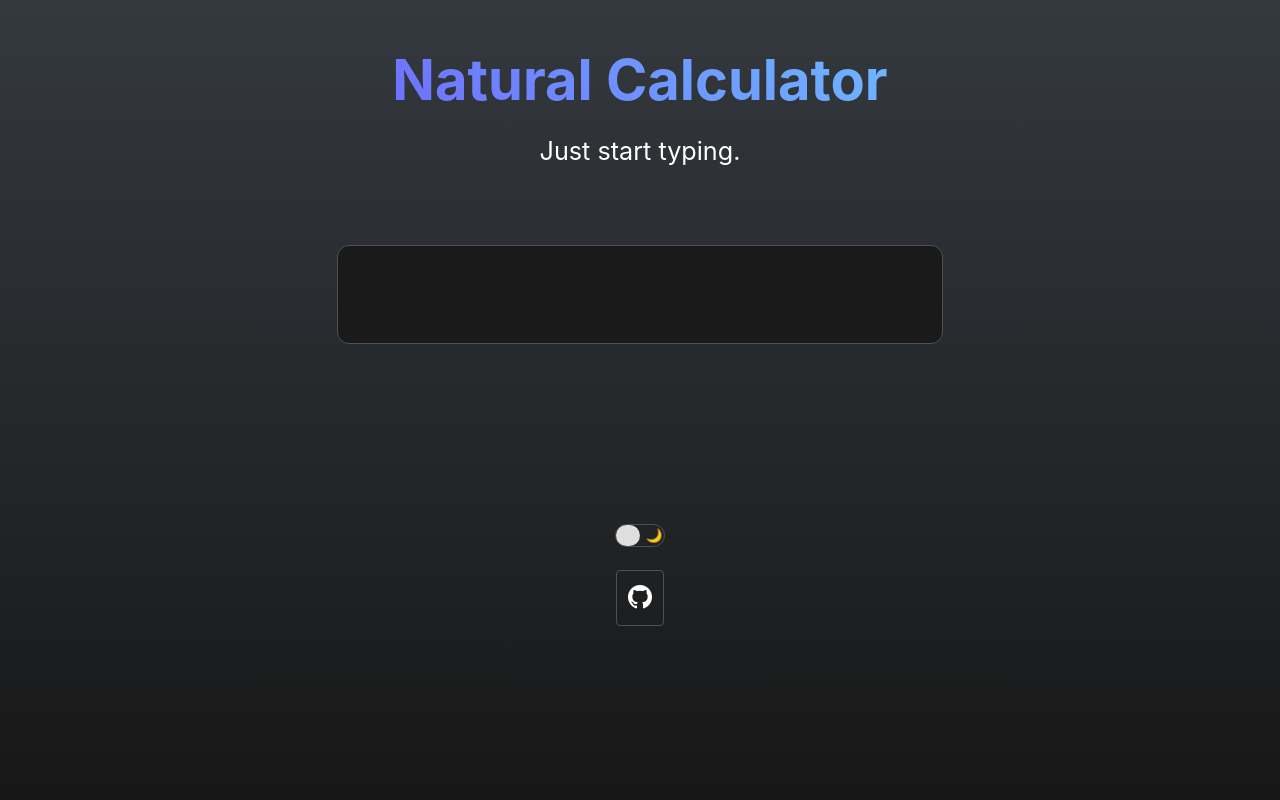
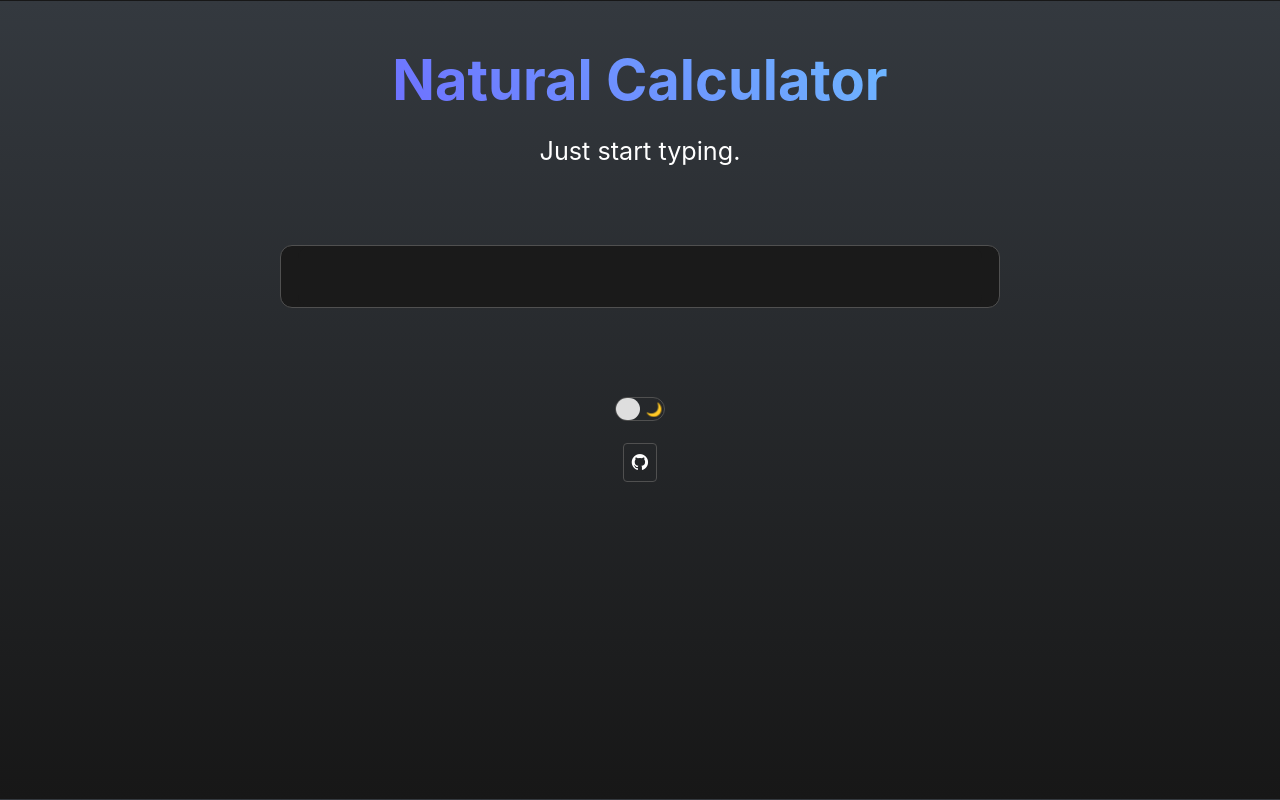
Before and after one commit to giosali/natural-calculator, a React (Create React App) app: page / in a window 1280 px wide. Built offline with nearby package versions, Linux system fonts and the light colour scheme.

Commit message:
Add responsiveness

```diff
--- a/src/index.css
+++ b/src/index.css
@@ -25,20 +25,28 @@
 }
 
 html {
+  background: linear-gradient(white, #DDDDDD);
   height: 100%;
 }
 
 body {
-  background: linear-gradient(white, #DDDDDD);
   border: 1px solid transparent;
   font-family: -apple-system, BlinkMacSystemFont, 'Segoe UI', 'Roboto', 'Oxygen',
     'Ubuntu', 'Cantarell', 'Fira Sans', 'Droid Sans', 'Helvetica Neue',
     sans-serif;
+  margin: 0;
+  padding: 2em 0;
   min-height: 100%;
   -webkit-font-smoothing: antialiased;
   -moz-osx-font-smoothing: grayscale;
 }
 
+@media (min-width: 50em) {
+  body {
+    padding: 0;
+  }
+}
+
 body.dark {
   background: linear-gradient(#34393F, #171717);
 }
--- a/src/stylesheets/Button.css
+++ b/src/stylesheets/Button.css
@@ -3,9 +3,27 @@
   border: 1.125px solid var(--light-scheme-border-color);
   border-radius: 4px;
   cursor: pointer;
-  font-size: 1.25em;
+  font-size: 1.25rem;
   padding: 0.4em;
   transition: background 0.15s linear, border 0.15s linear;
+}
+
+@media (min-width: 35em) {
+  .Button {
+    font-size: 1.125rem;
+  }
+}
+
+@media (min-width: 50em) {
+  .Button {
+    font-size: 1rem;
+  }
+}
+
+@media (min-width: 67.5em) {
+  .Button {
+    font-size: 0.85rem;
+  }
 }
 
 body.dark .Button {
--- a/src/stylesheets/Calculator.css
+++ b/src/stylesheets/Calculator.css
@@ -2,7 +2,25 @@
   display: flex;
   justify-content: center;
   margin: 3.5em auto;
-  max-width: 70vw;
+  max-width: 80vw;
+}
+
+@media (min-width: 35em) {
+  .Calculator {
+    max-width: 480px;
+  }
+}
+
+@media (min-width: 50em) {
+  .Calculator {
+    max-width: 576px;
+  }
+}
+
+@media (min-width: 67.5em) {
+  .Calculator {
+    max-width: 720px;
+  }
 }
 
 .Calculator__wrapper {
@@ -10,6 +28,7 @@
   border: 1px solid var(--light-scheme-border-color);
   border-radius: 12px;
   padding: 0 0.75em;
+  width: 100%;
 }
 
 body.dark .Calculator__wrapper {
@@ -30,10 +49,29 @@ body.dark .Calculator__wrapper--focused {
   border-radius: 12px;
   border-style: none;
   font-family: source-code-pro, Menlo, Monaco, Consolas, Courier New, monospace;
-  font-size: 2em;
+  font-size: 2rem;
   font-weight: 300;
   padding: 0.5em 0;
   word-spacing: -.4ch;
+  width: 100%;
+}
+
+@media (min-width: 35em) {
+  .Calculator__input {
+    font-size: 1.75rem;
+  }
+}
+
+@media (min-width: 50em) {
+  .Calculator__input {
+    font-size: 1.5rem;
+  }
+}
+
+@media (min-width: 67.5em) {
+  .Calculator__input {
+    font-size: 1.25rem;
+  }
 }
 
 body.dark .Calculator__input {
@@ -67,6 +105,24 @@ body.dark .Calculator__separator {
   padding: 0.75em 0;
 }
 
+@media (min-width: 35em) {
+  .Calculator__output {
+    padding: 0.7em 0;
+  }
+}
+
+@media (min-width: 50em) {
+  .Calculator__output {
+    padding: 0.5em 0;
+  }
+}
+
+@media (min-width: 67.5em) {
+  .Calculator__output {
+    padding: 0.4em 0;
+  }
+}
+
 body.dark .Calculator__output {
   color: var(--dark-scheme-color);
 }
@@ -76,5 +132,23 @@ body.dark .Calculator__output {
 }
 
 .Calculator__result {
-  font-size: 1.25em;
+  font-size: 1.25rem;
 }
+
+@media (min-width: 35em) {
+  .Calculator__result {
+    font-size: 1.125rem;
+  }
+}
+
+@media (min-width: 50em) {
+  .Calculator__result {
+    font-size: 1rem;
+  }
+}
+
+@media (min-width: 67.5em) {
+  .Calculator__result {
+    font-size: 0.85rem;
+  }
+}
--- a/src/stylesheets/Footer.css
+++ b/src/stylesheets/Footer.css
@@ -5,3 +5,15 @@
   gap: 1em;
   margin: 8em 0 0 0;
 }
+
+@media (min-width: 50em) {
+  .Footer {
+    margin: 5em 0 0 0;
+  }
+}
+
+@media (min-width: 67.5em) {
+  .Footer {
+    margin: 4em 0 0 0;
+  }
+}
--- a/src/stylesheets/ToasterNotification.css
+++ b/src/stylesheets/ToasterNotification.css
@@ -1,5 +1,5 @@
 .ToasterNotification {
-  animation: slidein 2s ease-in-out forwards;
+  animation: slidein 2s ease-in-out;
   background: linear-gradient(45deg, #eee, white);
   border: 0.5px solid lightgray;
   border-radius: 10px;
@@ -11,6 +11,13 @@
   position: absolute;
   text-align: center;
   top: 85%;
+  z-index: 100;
+}
+
+@media (min-width: 50em) {
+  .ToasterNotification {
+    font-size: 0.75rem;
+  }
 }
 
 @keyframes slidein {
@@ -19,7 +26,7 @@
     transform: translate(-50%, 10em);
   }
 
-  75% {
+  60% {
     transform: translate(-50%, 0);
     opacity: 1;
   }
```
